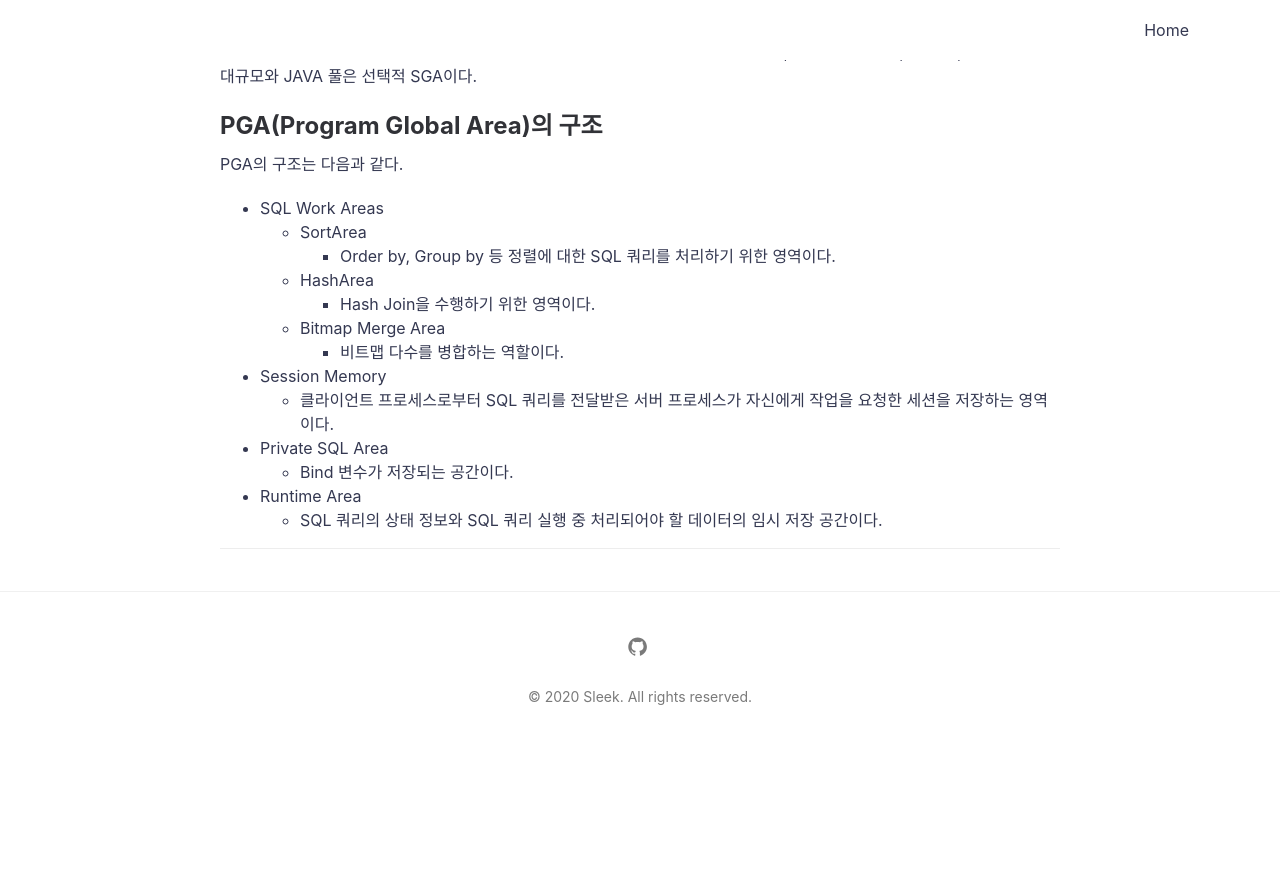
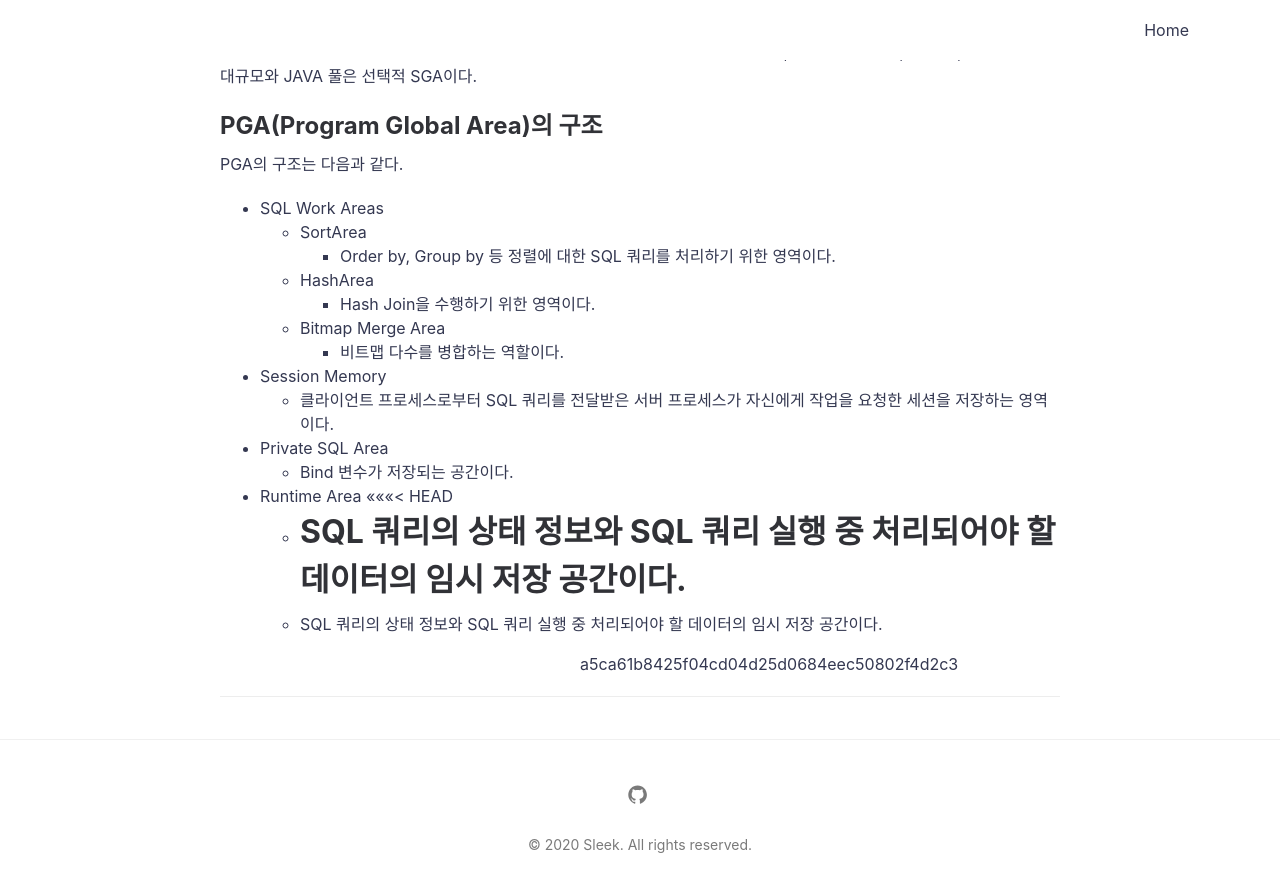
Before and after one commit to DoZeroJeong/dozerojeong.github.io, a Jekyll site: the page built from _posts/2020-03-03-Oracle-post.md, in a window 1280 px wide and 900 px high, scrolled down 1708 px. Shown: the top 892 px of the window. Built offline with Jekyll 4.4.1, drawn with Linux system fonts in a browser that asks for light colours; before the commit the page ends 2460 px from its top, so only the background shows below that.

Commit message:
Update 2020-03-03-Oracle-post.md

```diff
--- a/_posts/2020-03-03-Oracle-post.md
+++ b/_posts/2020-03-03-Oracle-post.md
@@ -61,4 +61,8 @@ PGA의 구조는 다음과 같다.
 - Private SQL Area
     - Bind 변수가 저장되는 공간이다.
 - Runtime Area
+<<<<<<< HEAD
     - SQL 쿼리의 상태 정보와 SQL 쿼리 실행 중 처리되어야 할 데이터의 임시 저장 공간이다.
+=======
+    - SQL 쿼리의 상태 정보와 SQL 쿼리 실행 중 처리되어야 할 데이터의 임시 저장 공간이다.
+>>>>>>> a5ca61b8425f04cd04d25d0684eec50802f4d2c3
```
